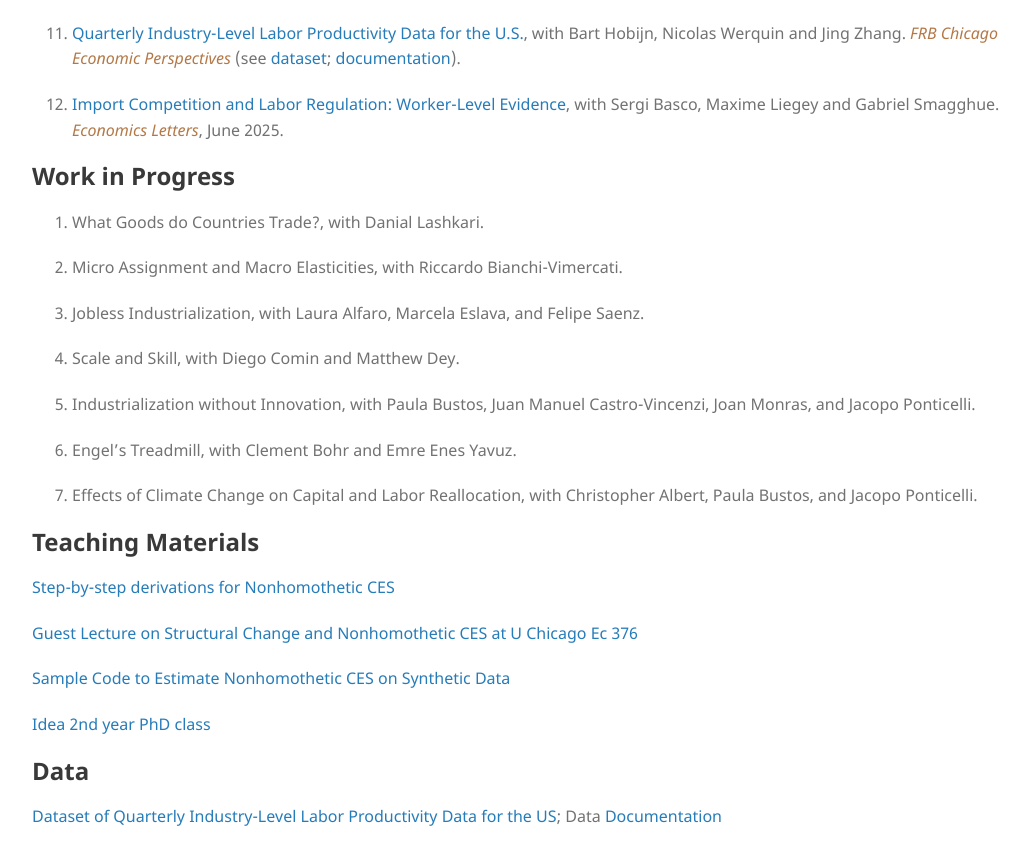
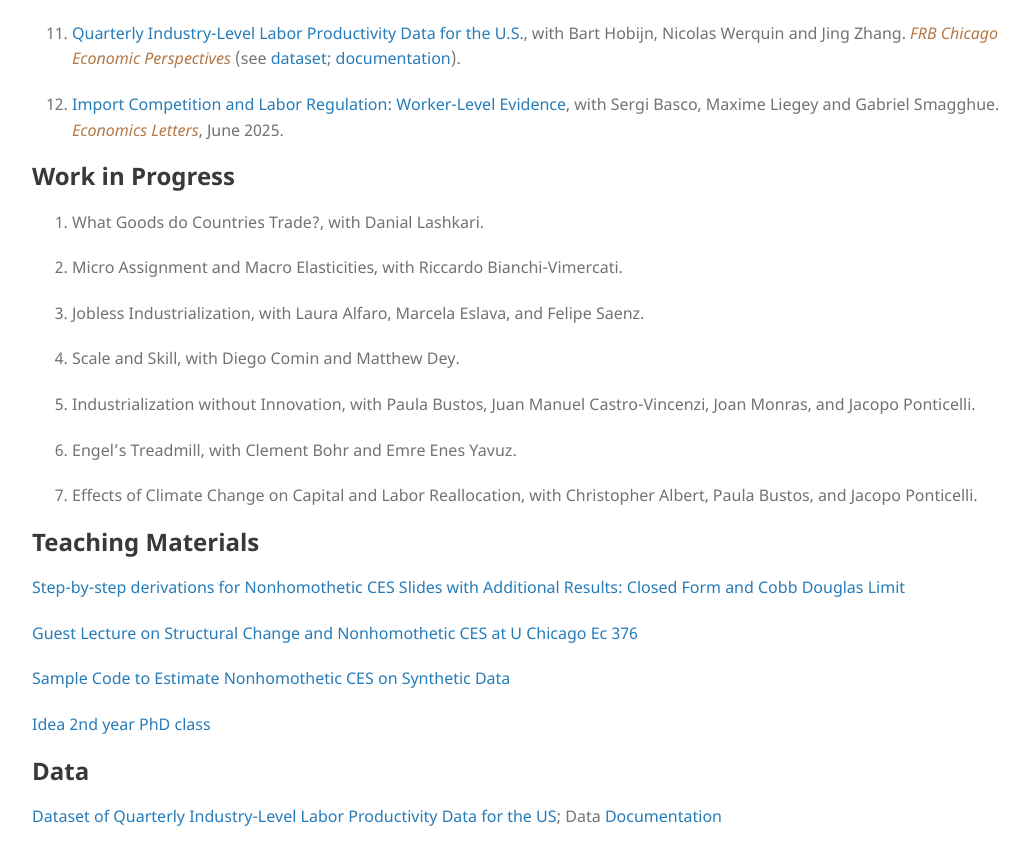
Before and after one commit to mestieri/mestieri.github.io, a Jekyll site: the page built from index.md, in a window 1280 px wide and 900 px high, scrolled down 2010 px. Shown: the top 865 px of the window, without its empty margins (96-1125 px from the left). Built offline with Jekyll 4.4.1, drawn with Linux system fonts in a browser that asks for light colours.

Commit message:
Update index.md

```diff
--- a/index.md
+++ b/index.md
@@ -182,7 +182,7 @@ for Nonhomothetic CES Preferences](https://www.dropbox.com/scl/fi/obu49nw8d74wye
 
 ## Teaching Materials
 
-[Step-by-step derivations for Nonhomothetic CES](https://www.dropbox.com/s/b5r76pev48xo6is/nhcesstepbystep.pdf?dl=0)
+[Step-by-step derivations for Nonhomothetic CES](https://www.dropbox.com/s/b5r76pev48xo6is/nhcesstepbystep.pdf?dl=0) [Slides with Additional Results: Closed Form and Cobb Douglas Limit](https://www.dropbox.com/scl/fi/u6eyanwfdavc457wwv058/nhceshcdstepbystep.pdf?rlkey=2pyis9bn13zoyjchx7c30geh2&dl=0)
 
 [Guest Lecture on Structural Change and Nonhomothetic CES at U Chicago Ec 376](https://www.dropbox.com/s/desc962vwmcdbat/structural_change_lecture.pdf?dl=0)
 
```
